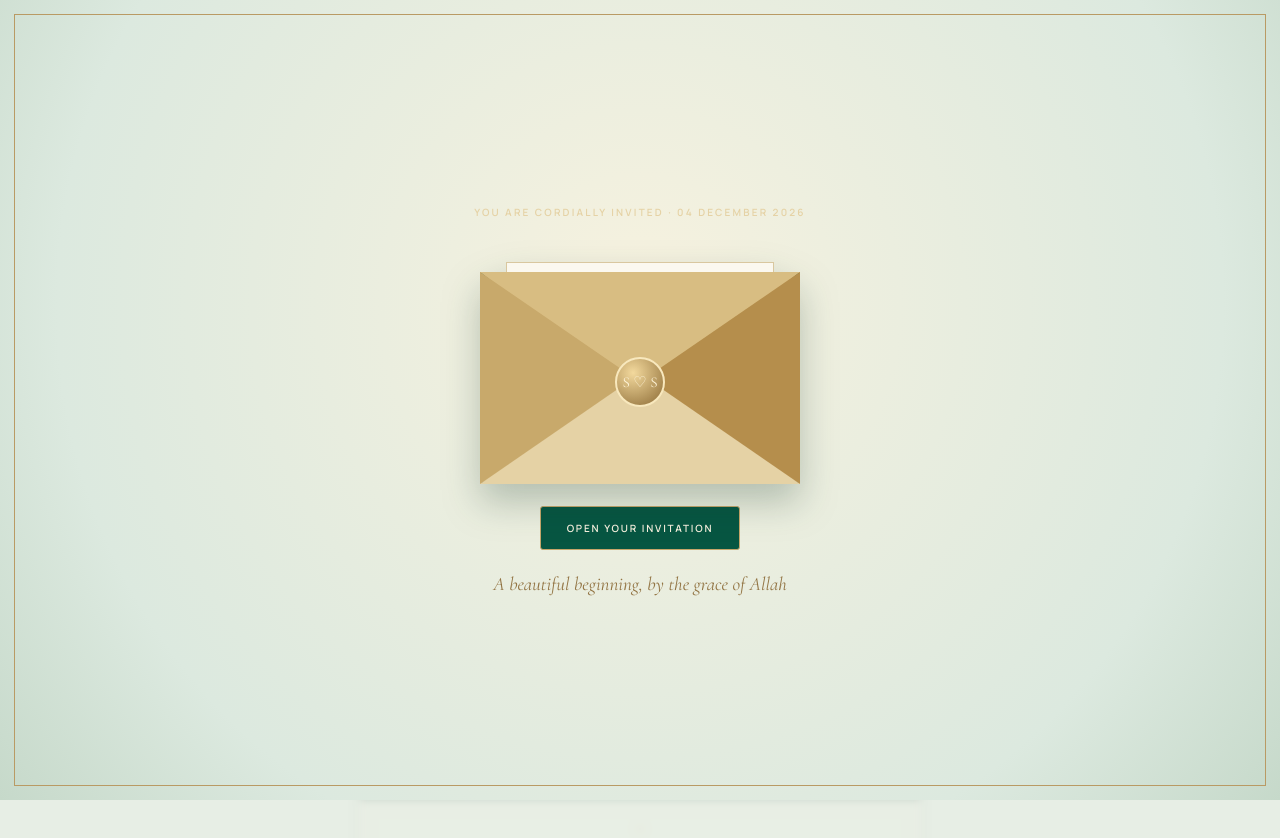
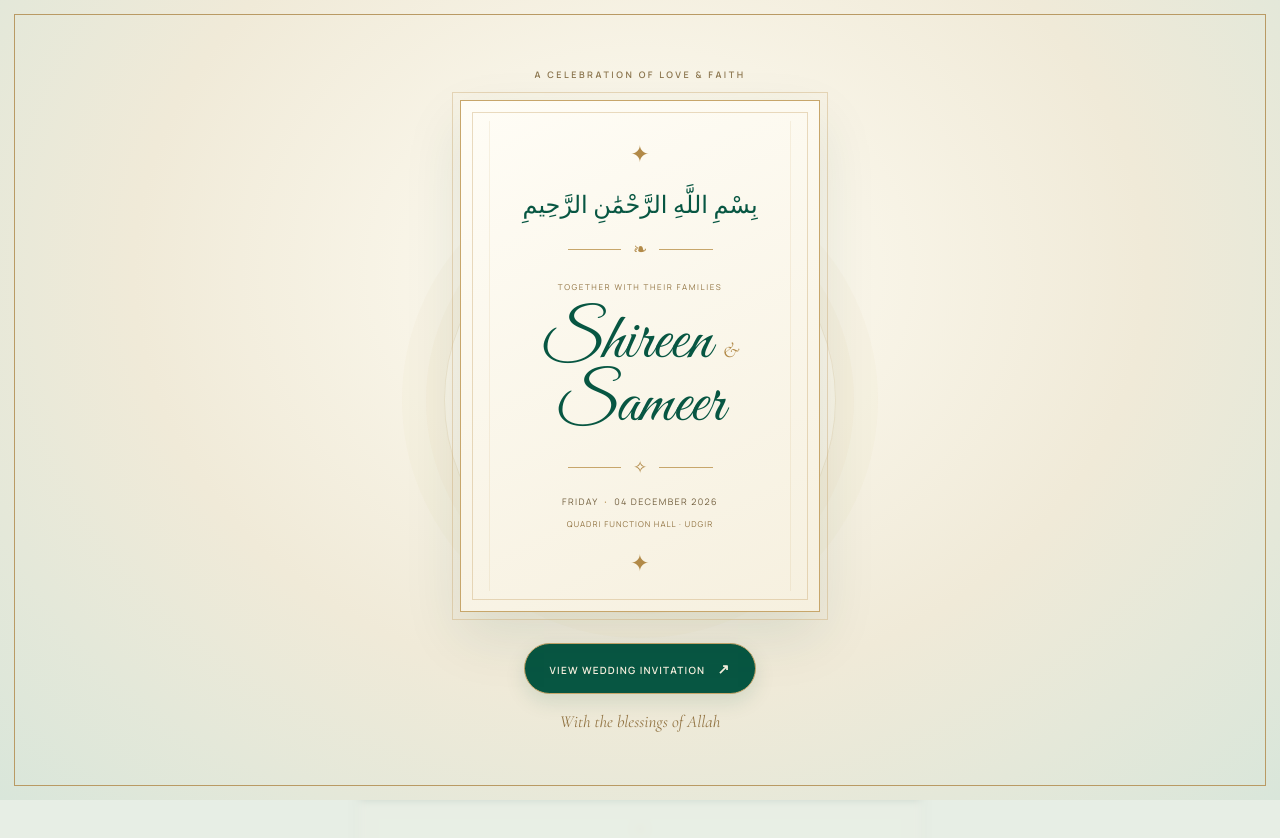
Before and after one commit to javed-coder594/shireen-sameer, a plain HTML site: page index.html in a window 1280 px wide. Shown: the top 838 px of the page. Drawn offline with nearby package versions, Linux system fonts and the light colour scheme.

Commit message:
Redesign wedding invitation opening section

```diff
--- a/index.html
+++ b/index.html
@@ -141,8 +141,35 @@ body{background:#e7eee5;color:#173d32}
 .envelope.open .wax{opacity:0}
 .intro-caption{color:#e5d2a5}
 .intro-note{color:#927443}
+
+/* New refined opening card — replaces envelope intro only */
+.intro{background:radial-gradient(ellipse at 50% 34%,#fffdf4 0%,#f0ead8 56%,#d9e6da 100%);overflow:hidden}
+.intro:after{content:"";position:absolute;width:390px;height:390px;border:1px solid #c7a66b35;border-radius:50%;box-shadow:0 0 0 18px #c7a66b0c,0 0 0 42px #c7a66b0a;pointer-events:none}
+.intro-inner{max-width:430px;z-index:1}
+.intro-caption{font:600 9px Manrope,sans-serif;letter-spacing:.28em;color:#8b754d;margin-bottom:19px}
+.intro-card{position:relative;width:min(100%,360px);min-height:470px;margin:auto;padding:43px 25px 35px;background:linear-gradient(155deg,#fffdf6,#f6f0df);border:1px solid #c7a66b;outline:1px solid #c7a66b66;outline-offset:7px;box-shadow:0 24px 55px #173d321c;display:flex;flex-direction:column;align-items:center;justify-content:center;transition:transform 1s cubic-bezier(.2,.75,.15,1),opacity .8s}
+.intro-card:before{content:"";position:absolute;inset:11px;border:1px solid #c7a66b66;pointer-events:none}
+.intro-card:after{content:"";position:absolute;inset:20px 28px;border-left:1px solid #c7a66b25;border-right:1px solid #c7a66b25;pointer-events:none}
+.intro-flourish{font-size:23px;color:#b28a48;line-height:1;margin-bottom:24px}
+.intro-flourish.lower{margin:24px 0 0}
+.intro-bismillah{font-size:24px;color:#075642;margin-bottom:19px}
+.intro-divider{width:145px;display:flex;align-items:center;gap:12px;color:#b28a48;margin:0 auto 21px}
+.intro-divider:before,.intro-divider:after{content:"";height:1px;flex:1;background:#c7a66b}
+.intro-divider span{font-size:17px}
+.intro-kicker{font:8px Manrope,sans-serif;letter-spacing:.2em;color:#927443}
+.intro-names{font:clamp(51px,12vw,66px)/.95 'Great Vibes',cursive;color:#075642;margin:19px 0 20px;text-align:center}
+.intro-names i{font:italic 22px 'Cormorant Garamond',serif;color:#b28a48}
+.intro-divider.bottom{margin-bottom:17px}
+.intro-date{font:9px Manrope,sans-serif;letter-spacing:.15em;color:#725f3e}
+.intro-date b{color:#b28a48;padding:0 3px}
+.intro-venue{font:8px Manrope,sans-serif;letter-spacing:.13em;color:#927443;margin-top:10px}
+.openbtn{margin-top:31px;border-radius:30px;padding:15px 25px;letter-spacing:.12em;box-shadow:0 8px 20px #07564220}
+.openbtn span{font-size:14px;margin-left:9px}
+.intro-note{font-size:17px;margin-top:17px;color:#927443}
+.intro-card.open{transform:translateY(-18px) scale(1.025);opacity:.92}
+@media(max-height:720px){.intro-card{min-height:400px;padding:27px 20px}.intro-flourish{margin-bottom:13px}.intro-names{margin:12px 0}.intro-divider{margin-bottom:13px}}
 </style></head><body>
-<div class="intro" id="intro"><div class="intro-inner"><div class="intro-caption">YOU ARE CORDIALLY INVITED · 04 DECEMBER 2026</div><div class="envelope" id="envelope"><div class="env-back"></div><div class="env-letter"><small>YOU ARE INVITED TO CELEBRATE</small><strong>Shireen &amp; Sameer</strong><span>FRIDAY · 7 PM ONWARDS</span></div><div class="env-flap"></div><div class="env-left"></div><div class="env-right"></div><div class="env-bottom"></div><div class="wax">S ♡ S</div></div><button class="openbtn" id="openbtn">OPEN YOUR INVITATION</button><div class="intro-note">A beautiful beginning, by the grace of Allah</div></div></div>
+<div class="intro" id="intro"><div class="intro-inner"><div class="intro-caption">A CELEBRATION OF LOVE &amp; FAITH</div><div class="intro-card" id="envelope"><div class="intro-flourish">✦</div><div class="intro-bismillah">بِسْمِ اللَّهِ الرَّحْمَٰنِ الرَّحِيمِ</div><div class="intro-divider"><span>❧</span></div><div class="intro-kicker">TOGETHER WITH THEIR FAMILIES</div><div class="intro-names">Shireen <i>&amp;</i><br>Sameer</div><div class="intro-divider bottom"><span>✧</span></div><div class="intro-date">FRIDAY <b>·</b> 04 DECEMBER 2026</div><div class="intro-venue">QUADRI FUNCTION HALL · UDGIR</div><div class="intro-flourish lower">✦</div></div><button class="openbtn" id="openbtn">VIEW WEDDING INVITATION <span>↗</span></button><div class="intro-note">With the blessings of Allah</div></div></div>
 <audio id="song" src="https://res.cloudinary.com/mnqvmnca/video/upload/v1795369104/wedding-song.mp3" preload="auto" loop></audio>
 <main class="page" id="page">
 <header class="hero"><div class="arabic">بِسْمِ اللَّهِ الرَّحْمَٰنِ الرَّحِيمِ</div><div class="hero-rule"></div><p class="hero-blessing">With the blessings of Allah and our families, we invite you to celebrate</p><h1>Shireen <span class="amp">&amp;</span><br>Sameer</h1><div class="hero-sub">NIKAH &amp; WEDDING CELEBRATION</div><div class="hero-date">04 · 12 · 2026</div><a class="hero-open" href="#welcome">OPEN INVITATION ✦</a><small class="hero-hint">SCROLL TO BEGIN YOUR INVITATION</small></header>
@@ -157,7 +184,7 @@ const intro=document.getElementById('intro'),envelope=document.getElementById('e
 let autoScrollFrame=null,autoScrollActive=false,lastFrame=0;
 function autoScroll(ts){if(!autoScrollActive)return;if(!lastFrame)lastFrame=ts;const delta=Math.min((ts-lastFrame)/1000,.05);lastFrame=ts;window.scrollBy(0,delta*58);if(window.innerHeight+window.scrollY>=document.documentElement.scrollHeight-2){autoScrollActive=false;return}autoScrollFrame=requestAnimationFrame(autoScroll)}
 function stopAutoScroll(){autoScrollActive=false;if(autoScrollFrame)cancelAnimationFrame(autoScrollFrame);lastFrame=0}
-openbtn.addEventListener('click',()=>{envelope.classList.add('open');openbtn.textContent='OPENING…';song.volume=.78;try{song.currentTime=72}catch(e){}song.addEventListener('loadedmetadata',()=>{if(song.currentTime<72)song.currentTime=72},{once:true});song.play().catch(()=>{});setTimeout(()=>{intro.classList.add('hide');page.classList.add('ready');document.body.style.overflow='';setTimeout(()=>{autoScrollActive=true;autoScrollFrame=requestAnimationFrame(autoScroll)},1200)},1900)});
+openbtn.addEventListener('click',()=>{envelope.classList.add('open');openbtn.textContent='OPENING YOUR INVITATION…';song.volume=.78;try{song.currentTime=72}catch(e){}song.addEventListener('loadedmetadata',()=>{if(song.currentTime<72)song.currentTime=72},{once:true});song.play().catch(()=>{});setTimeout(()=>{intro.classList.add('hide');page.classList.add('ready');document.body.style.overflow='';setTimeout(()=>{autoScrollActive=true;autoScrollFrame=requestAnimationFrame(autoScroll)},1200)},1900)});
 document.body.style.overflow='hidden';
 ['wheel','touchstart','keydown'].forEach(ev=>window.addEventListener(ev,stopAutoScroll,{passive:true}));
 
```
